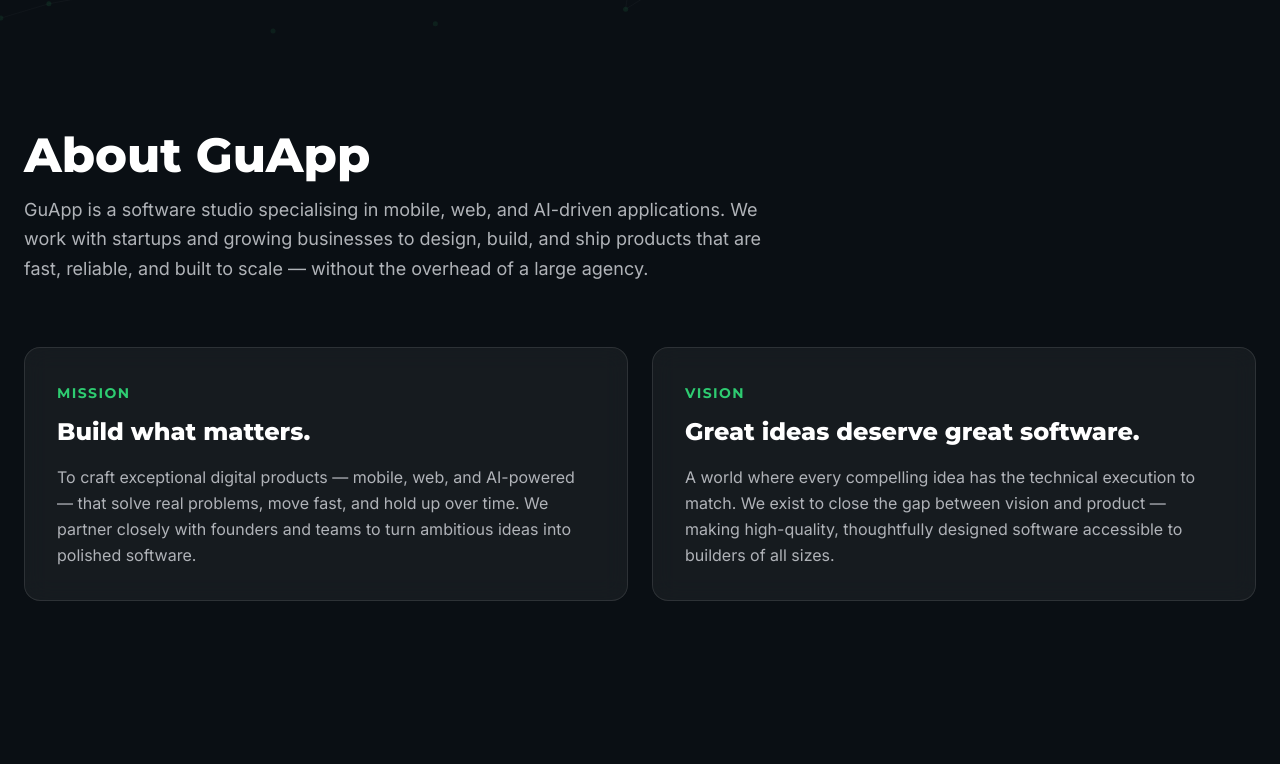
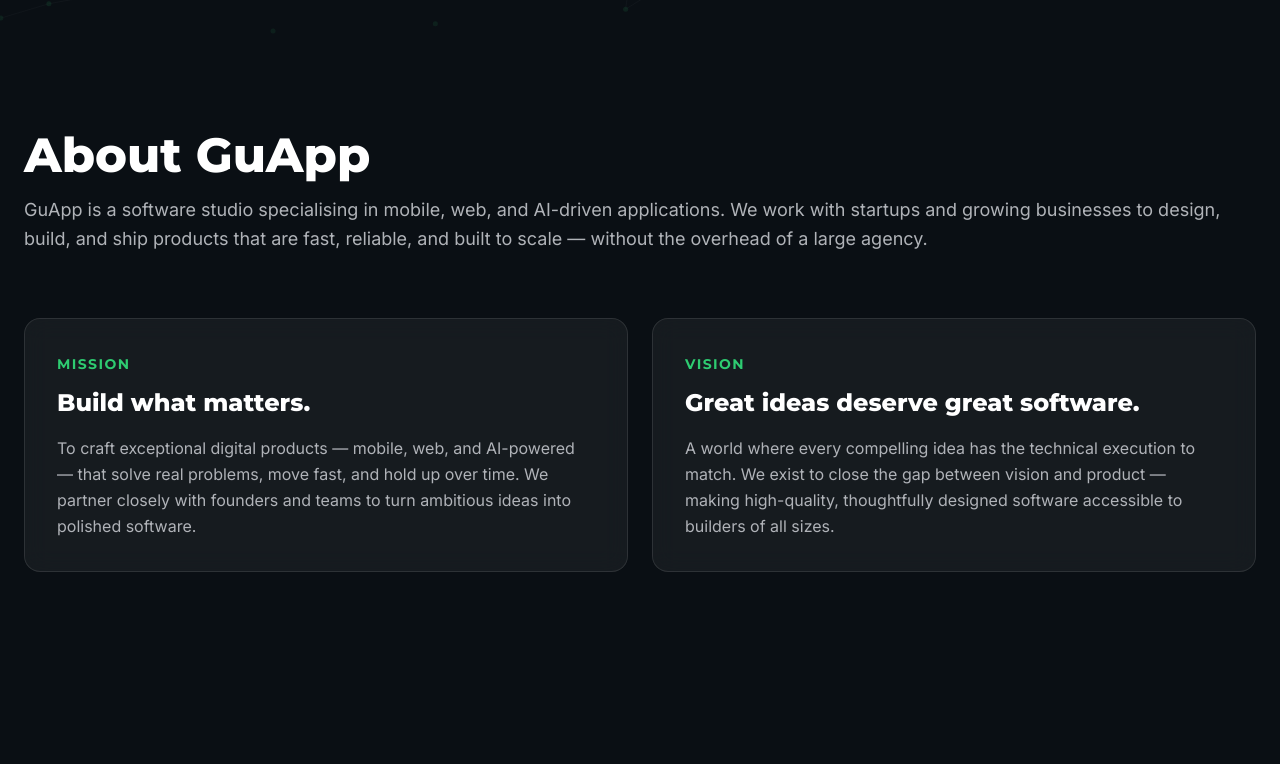
Before and after one commit to Mr-Ketlhaetse/guapp-site, a React (Vite) app: page /#/ in a window 1280 px wide. Shown: the part 838-1602 px from the top of the page. Built offline with nearby package versions, Linux system fonts and the light colour scheme.

Commit message:
Adjust the about text to display evenly across the mission and vision cards

```diff
--- a/src/components/About.tsx
+++ b/src/components/About.tsx
@@ -25,15 +25,13 @@
           whileInView={{ opacity: 1, y: 0 }}
           viewport={{ once: true }}
           transition={{ duration: shouldReduce ? 0 : 0.6 }}
-          className="mb-16 max-w-3xl"
+          className="mb-16"
         >
           <h2 className="font-heading font-extrabold text-4xl md:text-5xl text-white">
             About GuApp
           </h2>
           <p className="text-steel mt-4 text-lg leading-relaxed">
-            GuApp is a software studio specialising in mobile, web, and AI-driven applications.
-            We work with startups and growing businesses to design, build, and ship products
-            that are fast, reliable, and built to scale — without the overhead of a large agency.
+            GuApp is a software studio specialising in mobile, web, and AI-driven applications. We work with startups and growing businesses to design, build, and ship products that are fast, reliable, and built to scale — without the overhead of a large agency.
           </p>
         </motion.div>
 
```
